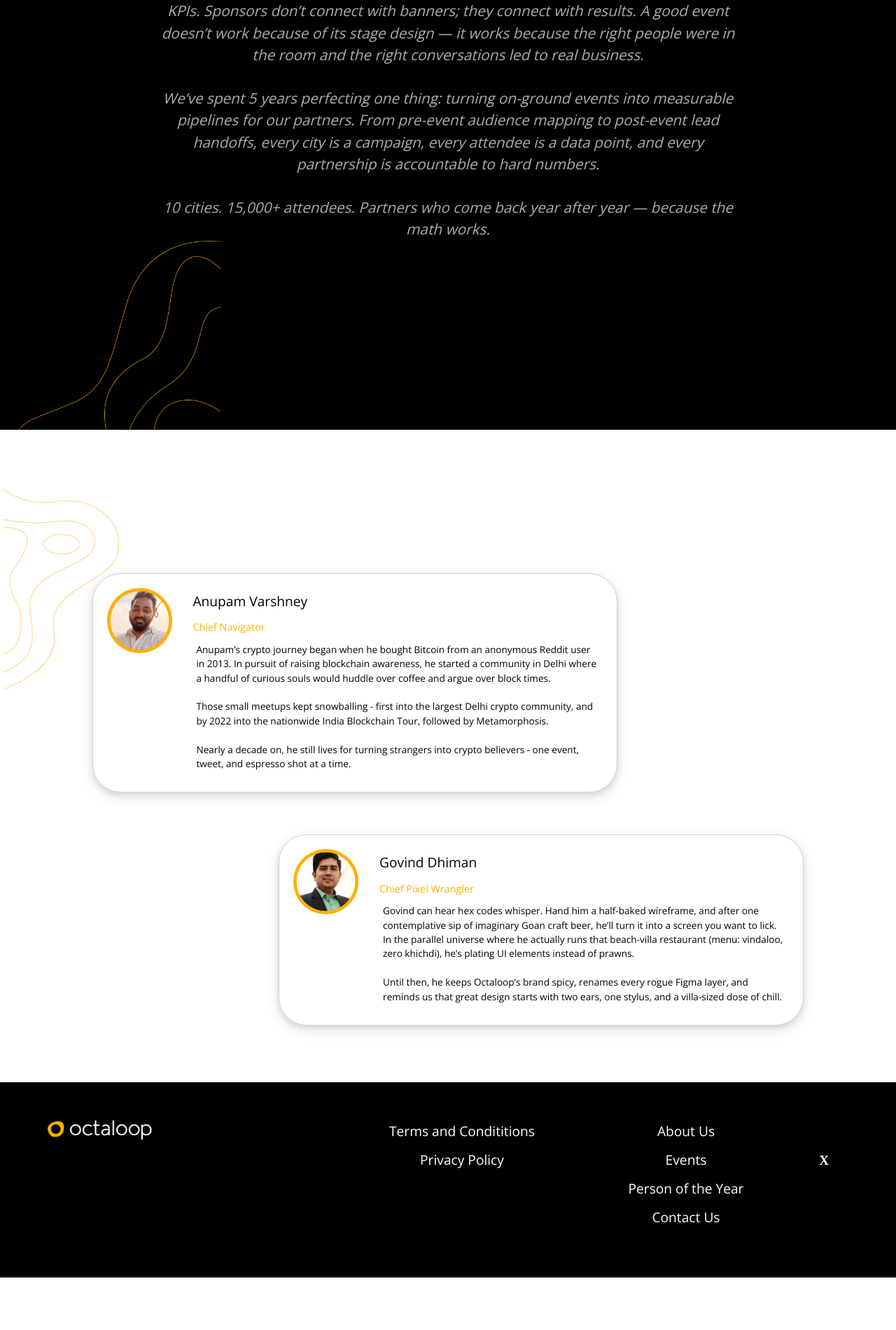
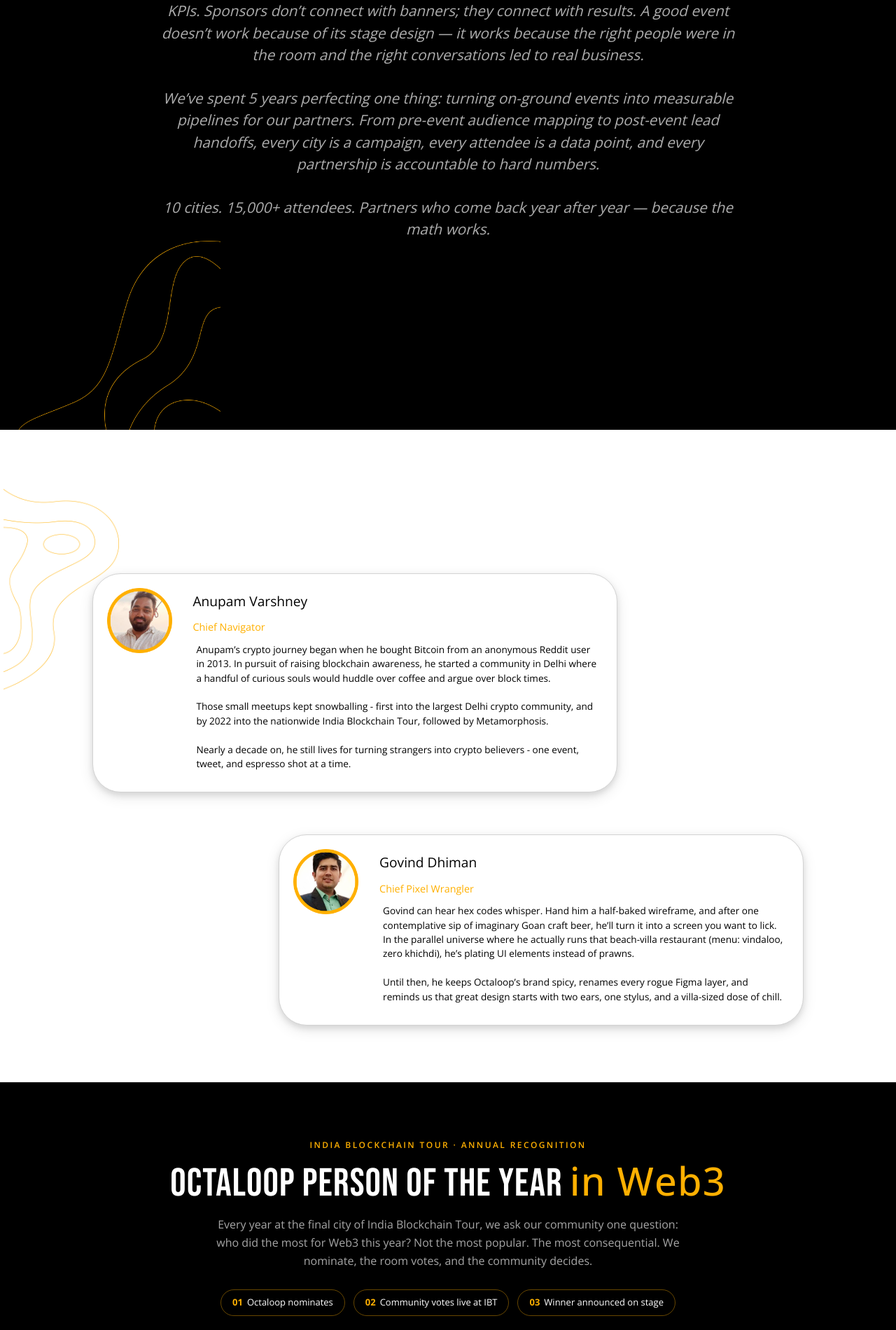
Before and after one commit to av535/octaloop, a Jekyll site: the page about-us/index.html, which Jekyll copies as it is, in a window 1280 px wide. Shown: the part 489-2389 px from the top of the page at 70% size. Built offline with Jekyll 4.4.1, drawn with Linux system fonts in a browser that asks for light colours; nearby versions of some CDN libraries; some web fonts are replaced; library files that are not in the unit come from our copies; before the commit the page ends 2314 px from its top, so only the background shows below that; some of the changed text lies outside the part shown; grey boxes are pictures that could not be loaded.

Commit message:
About Us: Person of the Year section

```diff
--- a/about-us/index.html
+++ b/about-us/index.html
@@ -462,6 +462,62 @@
     </div>
 </div>
 </main>
+
+<!-- Person of the Year -->
+<section class="poty-about">
+  <style>
+    .poty-about{background:#000;color:#fff;padding:80px 20px;border-top:1px solid rgba(255,255,255,.08)}
+    .poty-about .poty-wrap{max-width:1100px;margin:0 auto}
+    .poty-about .poty-eyebrow{color:#ffb001;font-size:12px;letter-spacing:.2em;text-transform:uppercase;font-weight:600;text-align:center}
+    .poty-about h2{font-family:'Bebas Neue',sans-serif;font-size:56px;letter-spacing:.02em;text-align:center;margin:8px 0 12px;color:#fff}
+    .poty-about h2 span{color:#ffb001}
+    .poty-about .poty-intro{max-width:680px;margin:0 auto;text-align:center;color:rgba(255,255,255,.65);font-size:16px;line-height:1.6}
+    .poty-about .poty-steps{display:flex;justify-content:center;gap:12px;flex-wrap:wrap;margin:28px 0 40px}
+    .poty-about .poty-steps span{border:1px solid rgba(255,176,1,.4);border-radius:999px;padding:8px 16px;font-size:13px;color:#fff}
+    .poty-about .poty-steps b{color:#ffb001;margin-right:6px}
+    .poty-about .poty-grid{display:grid;grid-template-columns:1fr 1fr;gap:24px}
+    .poty-about .poty-card{display:flex;gap:20px;align-items:stretch;background:#111;border:1px solid rgba(255,255,255,.08);border-radius:16px;overflow:hidden;text-decoration:none;color:#fff;transition:transform .2s,border-color .2s}
+    .poty-about .poty-card:hover{transform:translateY(-4px);border-color:#ffb001}
+    .poty-about .poty-photo{flex:0 0 42%;background:linear-gradient(160deg,#ffb001 0%,#3a2a00 100%)}
+    .poty-about .poty-photo img{width:100%;height:100%;object-fit:cover;display:block}
+    .poty-about .poty-body{padding:24px 20px 24px 0;display:flex;flex-direction:column}
+    .poty-about .poty-year{font-family:'Bebas Neue',sans-serif;font-size:44px;line-height:1;color:#ffb001}
+    .poty-about .poty-name{font-size:24px;margin:6px 0 4px;color:#fff}
+    .poty-about .poty-title{font-size:13px;color:rgba(255,255,255,.55);margin:0 0 12px}
+    .poty-about .poty-line{font-size:14px;line-height:1.55;color:rgba(255,255,255,.8);margin:0 0 16px}
+    .poty-about .poty-link{margin-top:auto;color:#ffb001;font-size:14px;font-weight:600}
+    @media (max-width:860px){.poty-about .poty-grid{grid-template-columns:1fr}.poty-about h2{font-size:42px}}
+    @media (max-width:520px){.poty-about .poty-card{flex-direction:column}.poty-about .poty-photo{flex:none;height:260px}.poty-about .poty-body{padding:20px}}
+  </style>
+  <div class="poty-wrap">
+    <div class="poty-eyebrow">India Blockchain Tour · Annual Recognition</div>
+    <h2>Octaloop Person of the Year <span>in Web3</span></h2>
+    <p class="poty-intro">Every year at the final city of India Blockchain Tour, we ask our community one question: who did the most for Web3 this year? Not the most popular. The most consequential. We nominate, the room votes, and the community decides.</p>
+    <div class="poty-steps"><span><b>01</b>Octaloop nominates</span><span><b>02</b>Community votes live at IBT</span><span><b>03</b>Winner announced on stage</span></div>
+    <div class="poty-grid">
+        <a class="poty-card" href="/person-of-the-year-2025/">
+          <div class="poty-photo"><img src="/assets/images/person-of-the-year/DonaldTrump.png" alt="Donald Trump, Octaloop Person of the Year in Web3 2025" loading="lazy"></div>
+          <div class="poty-body">
+            <div class="poty-year">2025</div>
+            <h3 class="poty-name">Donald Trump</h3>
+            <p class="poty-title">45th &amp; 47th President of the United States</p>
+            <p class="poty-line">Made crypto a cornerstone of American economic policy. Chosen from a shortlist of eight.</p>
+            <span class="poty-link">See the 2025 shortlist →</span>
+          </div>
+        </a>
+        <a class="poty-card" href="/person-of-the-year-2024/">
+          <div class="poty-photo"><img src="/assets/images/person-of-the-year/ElonMusk.png" alt="Elon Musk, Octaloop Person of the Year in Web3 2024" loading="lazy"></div>
+          <div class="poty-body">
+            <div class="poty-year">2024</div>
+            <h3 class="poty-name">Elon Musk</h3>
+            <p class="poty-title">CEO of Tesla, SpaceX &amp; X</p>
+            <p class="poty-line">His presence in crypto moved markets, shaped narratives and kept the world watching. Chosen from a shortlist of eleven.</p>
+            <span class="poty-link">See the 2024 shortlist →</span>
+          </div>
+        </a>
+    </div>
+  </div>
+</section>
 <footer id="footer-call">
     <div class="container-fluid">
 
```
Also changed, not shown: 1 other file.
